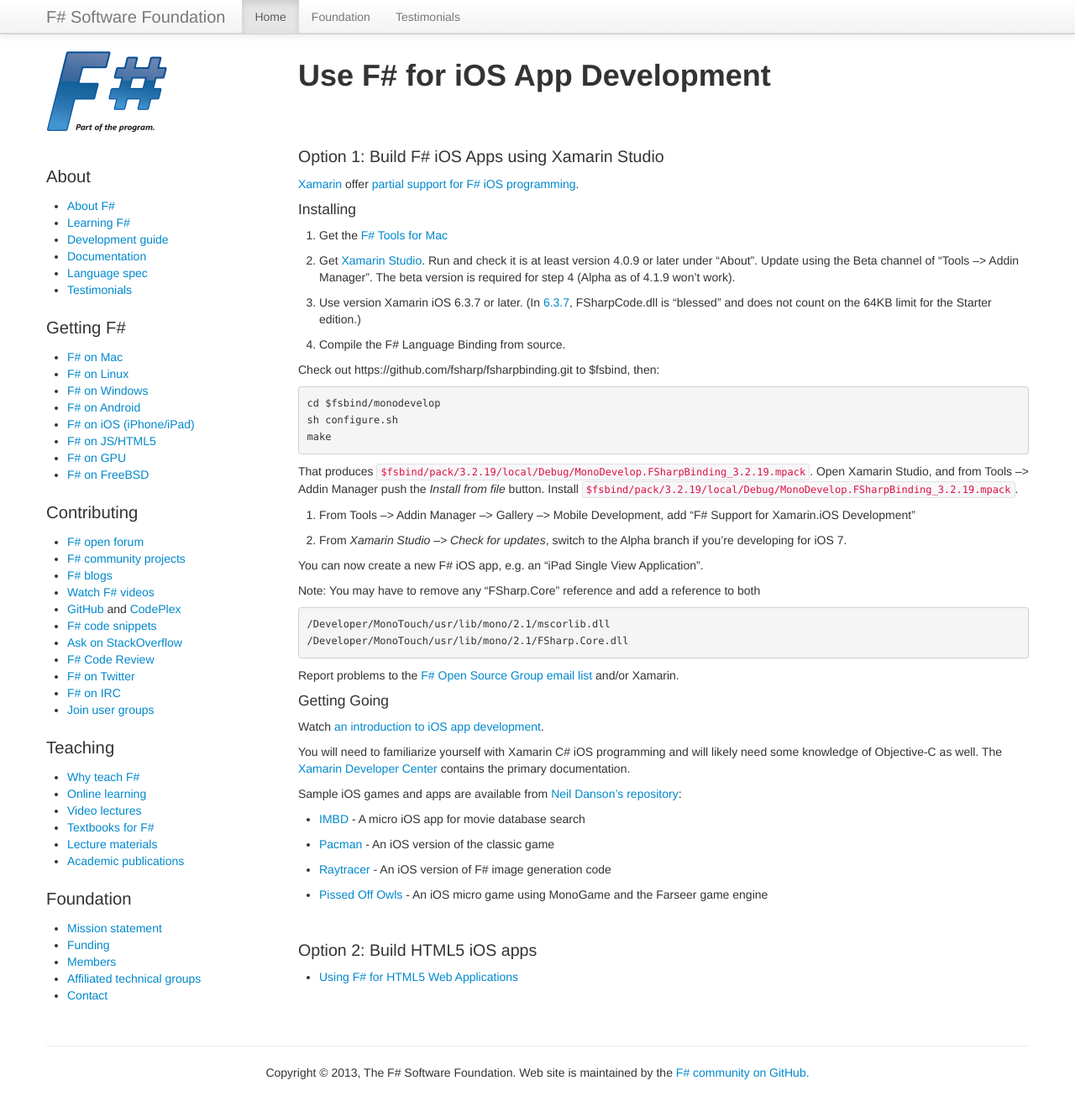
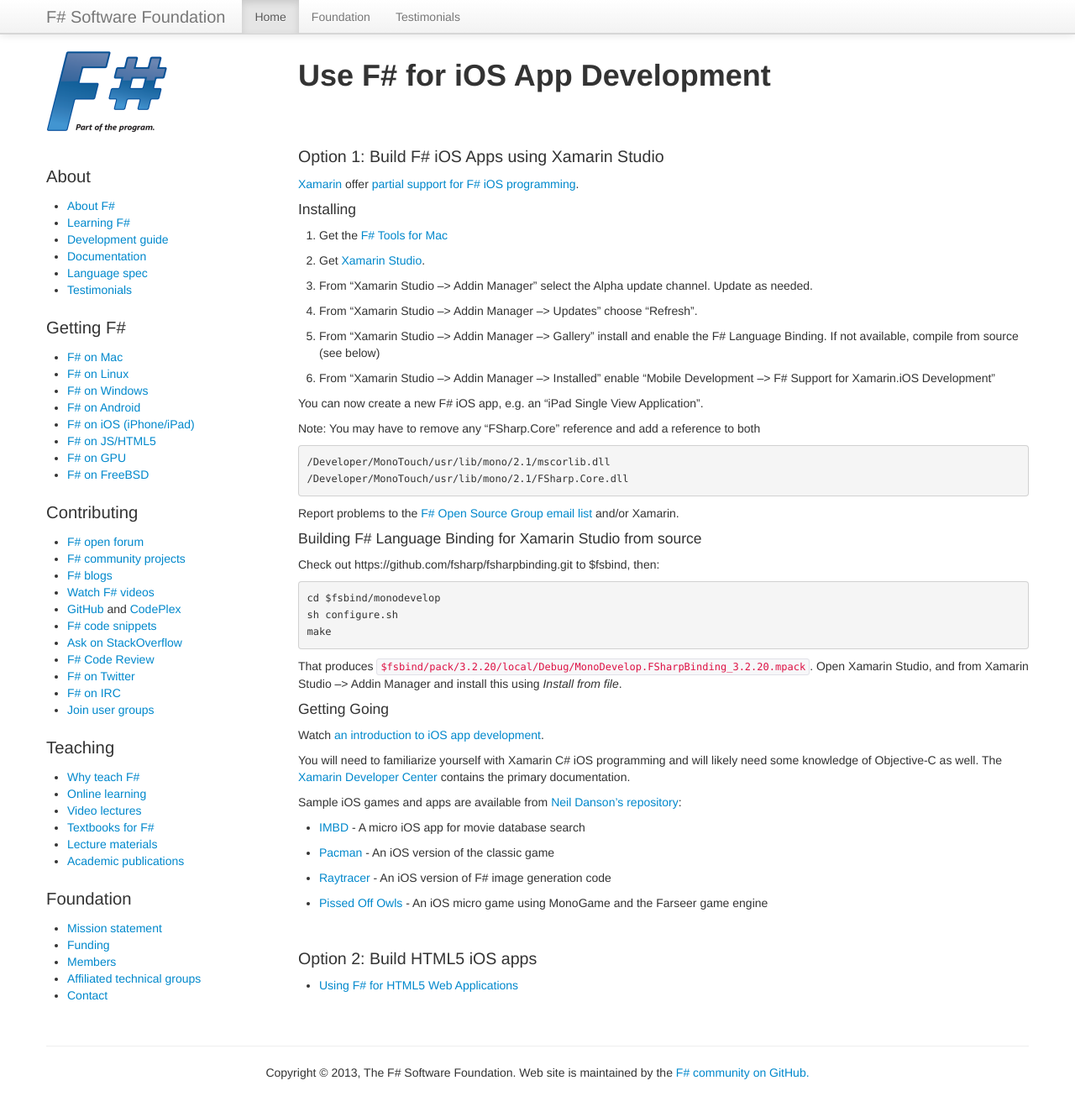
Before and after one commit to fsharp/fsharp.org, a Jekyll site: the page built from use/ios/index.md, in a window 1280 px wide and 1337 px high. Shown: the top 1324 px of the window at 84% size. Built offline with Jekyll 4.4.1, drawn with Linux system fonts in a browser that asks for light colours; nearby versions of some CDN libraries; some web fonts are replaced; comment, search, counter and statistics services are not loaded.

Commit message:
Update index.md

````diff
--- a/use/ios/index.md
+++ b/use/ios/index.md
@@ -11,24 +11,16 @@
 #### Installing
 
 1. Get the [F# Tools for Mac](/use/mac)
-2. Get [Xamarin Studio](http://xamarin.com/download). Run and check it is at least version 4.0.9 or later under "About". Update using the Beta channel of "Tools --> Addin Manager".  The beta version is required for step 4 (Alpha as of 4.1.9 won't work).
-3. Use version Xamarin iOS 6.3.7 or later.
- (In [6.3.7](http://docs.xamarin.com/releases/ios/xamarin.ios_6/xamarin.ios_6.3),
- FSharpCode.dll is "blessed" and does not count on the 64KB limit for the Starter edition.)
-4. Compile the F# Language Binding from source.
 
-Check out https://github.com/fsharp/fsharpbinding.git to $fsbind, then:
+2. Get [Xamarin Studio](http://xamarin.com/download).
 
-    cd $fsbind/monodevelop
-    sh configure.sh
-    make
+3. From "Xamarin Studio --> Addin Manager" select the Alpha update channel. Update as needed.
 
-That produces ```$fsbind/pack/3.2.19/local/Debug/MonoDevelop.FSharpBinding_3.2.19.mpack```.  Open Xamarin Studio, and from
-Tools --> Addin Manager push the _Install from file_ button.  Install ```$fsbind/pack/3.2.19/local/Debug/MonoDevelop.FSharpBinding_3.2.19.mpack```.
+4. From "Xamarin Studio --> Addin Manager --> Updates" choose "Refresh".
 
-5. From Tools --> Addin Manager --> Gallery --> Mobile Development, add "F# Support for Xamarin.iOS Development"
-6. From _Xamarin Studio --> Check for updates_, switch to the Alpha branch if you're developing for iOS 7.
+5. From "Xamarin Studio --> Addin Manager --> Gallery" install and enable the F# Language Binding. If not available, compile from source (see below)
 
+6. From "Xamarin Studio --> Addin Manager --> Installed" enable "Mobile Development --> F# Support for Xamarin.iOS Development"
 
 You can now create a new F# iOS app, e.g. an "iPad Single View Application".
 
@@ -38,6 +30,18 @@
     /Developer/MonoTouch/usr/lib/mono/2.1/FSharp.Core.dll
 
 Report problems to the [F# Open Source Group email list](http://fsharp.github.com/fsharp) and/or Xamarin.
+
+#### Building F# Language Binding for Xamarin Studio from source
+
+Check out https://github.com/fsharp/fsharpbinding.git to $fsbind, then:
+
+    cd $fsbind/monodevelop
+    sh configure.sh
+    make
+
+That produces ```$fsbind/pack/3.2.20/local/Debug/MonoDevelop.FSharpBinding_3.2.20.mpack```.  Open Xamarin Studio, and from
+Xamarin Studio --> Addin Manager and install this using  _Install from file_.
+
 
 #### Getting Going
 
````
